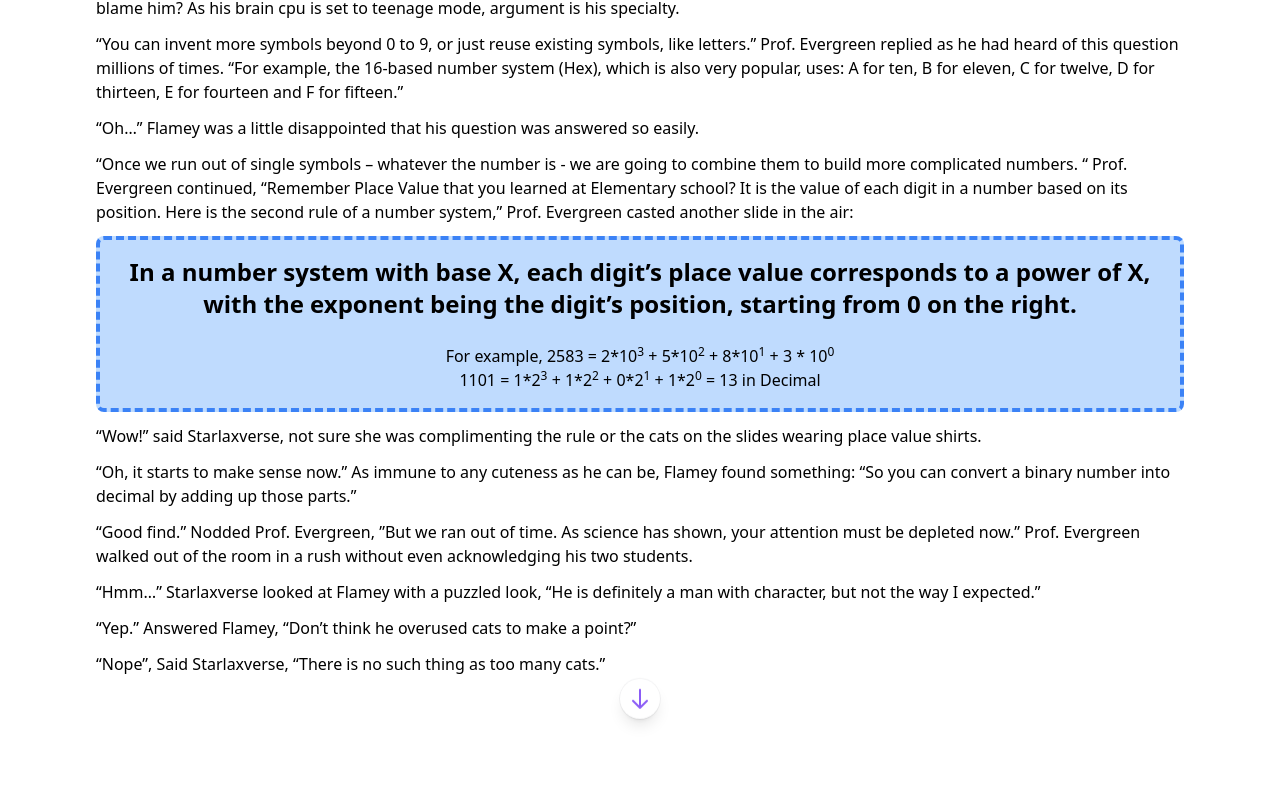
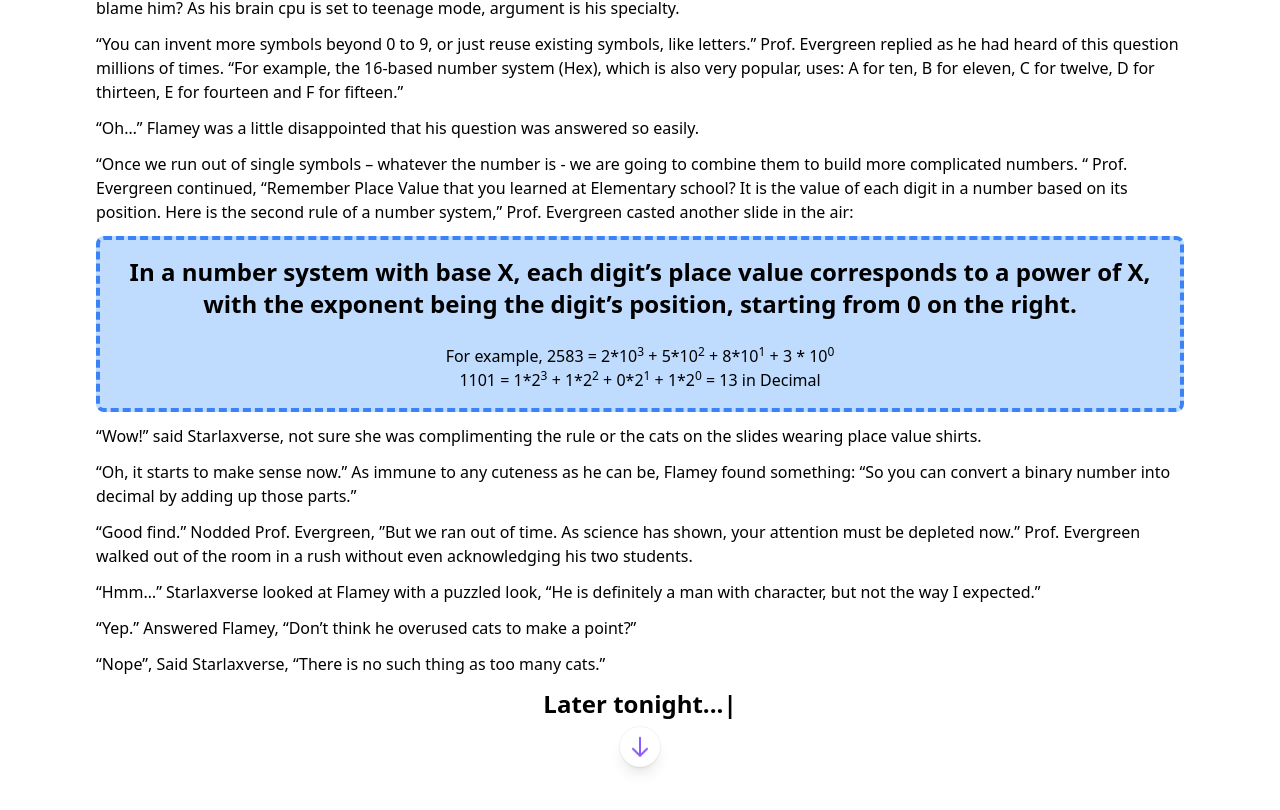
Before and after one commit to yong/lost-language-of-the-machines, a React (Vite) app: page / in a window 1280 px wide. Shown: the part 2680-3490 px from the top of the page. Built offline with nearby package versions, Linux system fonts and the light colour scheme.

Commit message:
more catchy button

```diff
--- a/package.json
+++ b/package.json
@@ -15,7 +15,8 @@
     "react-dom": "^18.2.0",
     "react-fast-compare": "^3.2.2",
     "react-router-dom": "^6.22.3",
-    "react-scroll-parallax": "^3.4.5"
+    "react-scroll-parallax": "^3.4.5",
+    "react-type-animation": "^3.2.0"
   },
   "devDependencies": {
     "@types/react": "^18.2.56",
--- a/src/chapter1/Chapter1.jsx
+++ b/src/chapter1/Chapter1.jsx
@@ -2,8 +2,8 @@
 import Poem from './Poem';
 import Rule1 from './Rule1';
 import Rule2 from './Rule2';
-import NextButton from '../NextButton';
 import LightBulb from './LightBulb';
+import { TypeAnimation } from 'react-type-animation';
 import { useNavigate } from 'react-router-dom';
 
 const BounceButton = () => {
@@ -14,8 +14,9 @@ const BounceButton = () => {
   };
 
   return (
-    <div className="flex justify-center">
-      <div onClick={handleClick} className="animate-bounce bg-white dark:bg-slate-800 p-2 w-10 h-10 ring-1 ring-slate-900/5 dark:ring-slate-200/20 shadow-lg rounded-full flex items-center justify-center">
+    <div className="flex flex-col items-center justify-center">
+      <LaterTonight/>
+      <div onClick={handleClick} className="animate-bounce bg-white dark:bg-slate-800 p-2 w-10 h-10 ring-1 ring-slate-900/5 dark:ring-slate-200/20 shadow-lg rounded-full">
         <svg className="w-6 h-6 text-violet-500" fill="none" strokeLinecap="round" strokeLinejoin="round" strokeWidth="2" viewBox="0 0 24 24" stroke="currentColor">
           <path d="M19 14l-7 7m0 0l-7-7m7 7V3"></path>
         </svg>
@@ -23,6 +24,25 @@ const BounceButton = () => {
     </div>
   )
 }
+
+const LaterTonight = () => {
+  return (
+    <TypeAnimation
+      sequence={[
+        // Same substring at the start will only be typed out once, initially
+        'Later tonight...',
+        1000, // wait 1s
+        'In the dormitory...',
+        1000
+      ]}
+      className="text-2xl font-bold mb-4"
+      wrapper="span"
+      speed={50}
+
+      repeat={Infinity}
+    />
+  );
+};
 
 const Chapter1 = () => {
     return (
```
Also changed, not shown: 1 other file (tests, documents, lock files or other folders).
